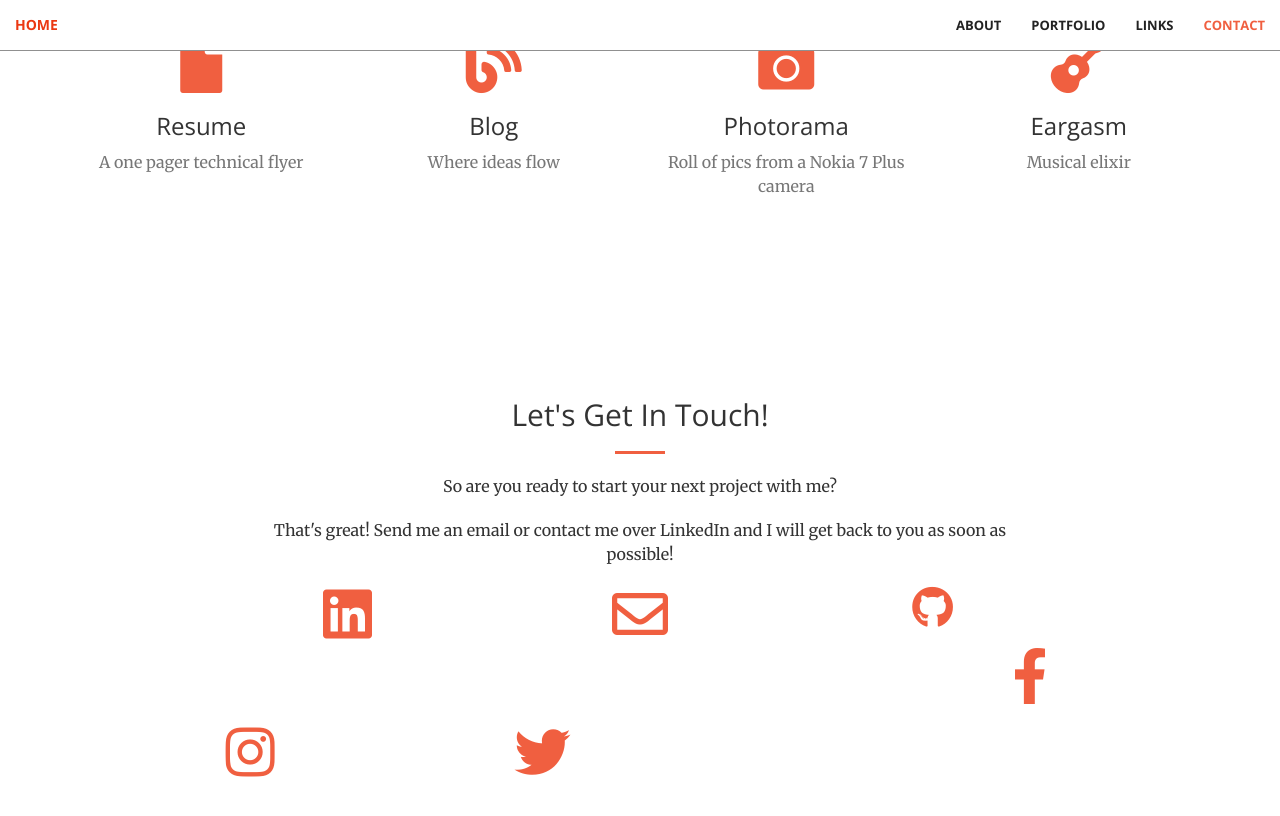
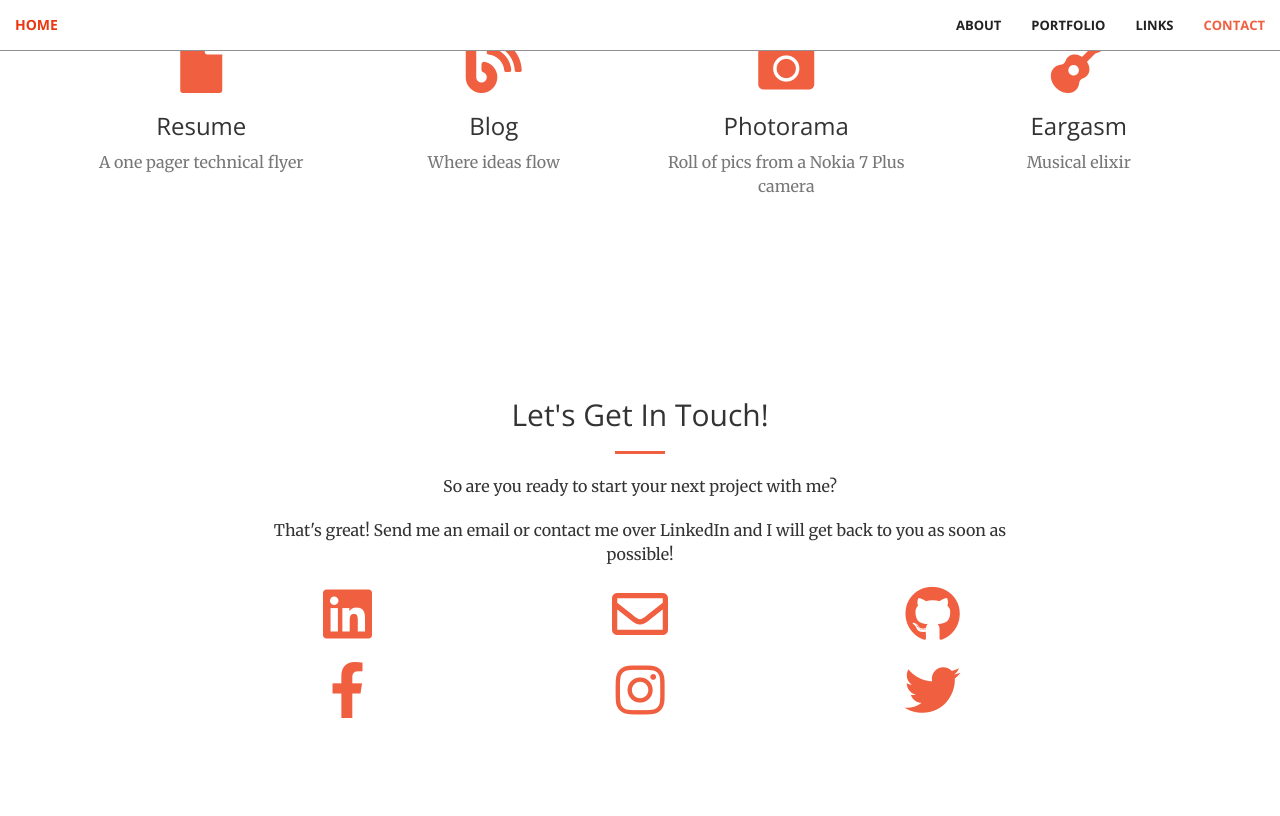
Before and after one commit to patriaabhishek/patriaabhishek.github.io, a Jekyll site: the page built from index.html, in a window 1280 px wide and 900 px high, scrolled down 2254 px. Shown: the top 816 px of the window. Built offline with Jekyll 4.4.1, drawn with Linux system fonts in a browser that asks for light colours.

Commit message:
Corrected the contact icons layout 2

```diff
--- a/_includes/contact.html
+++ b/_includes/contact.html
@@ -21,7 +21,7 @@
         </div>
 		<div class="col-lg-2 col-lg-offset-1 text-center">
             <a href="https://github.com/patriaabhishek{{ site.github_username }}" target="_blank">
-            <i class="fab fa-github fa-3x wow bounceIn" data-wow-delay=".1s"></i>
+            <i class="fab fa-github fa-4x wow bounceIn" data-wow-delay=".1s"></i>
                 <p>{{ site.github_username }}</p>
             </a>
         </div>
```
